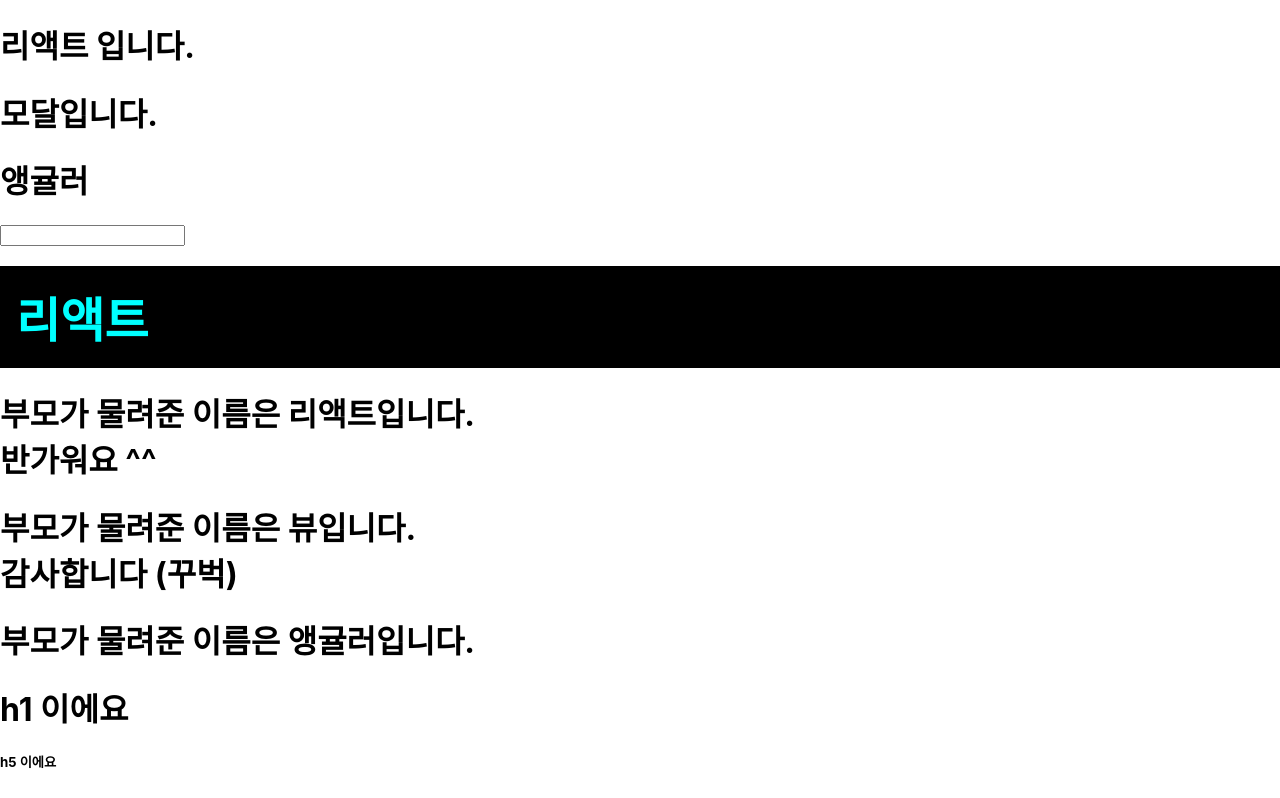
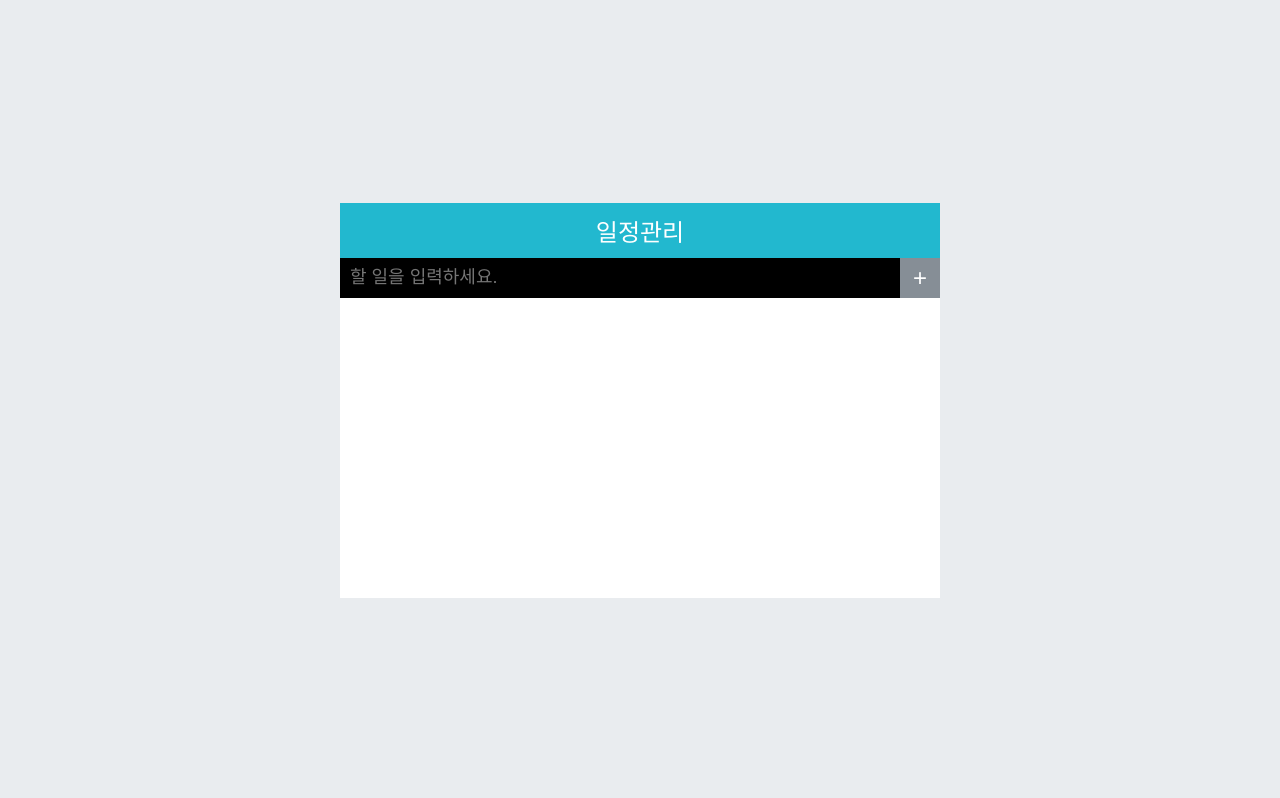
Before and after one commit to hdy86/study_react, a React (Create React App) app in the folder react-app/: page / in a window 1280 px wide. Shown: the top 798 px of the page. Built offline with nearby package versions, Linux system fonts and the light colour scheme.

Commit message:
day07 - todo list

```diff
--- a/react-app/src/App.js
+++ b/react-app/src/App.js
@@ -14,11 +14,16 @@
 import InputFile from "./components/InputFile";
 import StyledComponent from "./components/StyledComponent";
 import Flex from "./components/Flex";
+import Todo from "./components/Todo";
 
 function App() {
   const name1 = "리액트";
   return (
     <>
+      {/* 220720 */}
+      <Todo />
+      <br />
+      <br />
       {/* 220712 */}
       <Jsx />
       <br />
--- /dev/null
+++ b/react-app/src/components/Todo/Form.jsx
@@ -0,0 +1,56 @@
+import { useState, useRef } from "react";
+import styled from "styled-components";
+
+const Form = ({ onAdd }) => {
+  // 입력 관리
+  const [text, setText] = useState("");
+  const inputEl = useRef(null);
+
+  const handleAdd = () => {
+    onAdd(text);
+    setText("");
+    inputEl.current.focus();
+  };
+  const handleKeyUp = (e) => {
+    if (e.key === "Enter") {
+      handleAdd();
+    }
+  };
+
+  return (
+    <InputWrapper>
+      <Input
+        value={text}
+        onChange={(e) => setText(e.target.value)}
+        onKeyUp={handleKeyUp}
+        ref={inputEl}
+        placeholder="할 일을 입력하세요."
+      />
+      <BtnSubmit onClick={handleAdd}>+</BtnSubmit>
+    </InputWrapper>
+  );
+};
+
+const InputWrapper = styled.div`
+  display: flex;
+  height: 40px;
+`;
+const Input = styled.input`
+  flex: 1;
+  background: #000;
+  color: #fff;
+  border: none;
+  outline: none;
+  font-size: 18px;
+  padding: 10px;
+`;
+const BtnSubmit = styled.button`
+  border: none;
+  color: #fff;
+  font-size: 24px;
+  width: 40px;
+  background: #868e96;
+  cursor: pointer;
+`;
+
+export default Form;
--- /dev/null
+++ b/react-app/src/components/Todo/List.jsx
@@ -0,0 +1,45 @@
+import styled from "styled-components";
+
+const TodoList = ({ data, onDelete, onChecked }) => {
+  // 리스트 출력 담당
+  return (
+    <List>
+      {data.map(({ id, content, checked }) => (
+        <Item key={id}>
+          <label>
+            <input
+              type="checkbox"
+              checked={checked}
+              onChange={() => onChecked(id)}
+            />
+            <Content>{content}</Content>
+          </label>
+          <BtnDelete onClick={() => onDelete(id)}>X</BtnDelete>
+        </Item>
+      ))}
+    </List>
+  );
+};
+
+const List = styled.ul`
+  list-style: none;
+  margin: 0;
+  padding: 0;
+  min-height: 300px;
+  background: #fff;
+`;
+const Item = styled.li`
+  height: 50px;
+  display: flex;
+  align-items: center;
+  justify-content: space-between;
+  padding: 0 20px;
+
+  & + & {
+    border-top: 1px solid #ddd;
+  }
+`;
+const Content = styled.span``;
+const BtnDelete = styled.button``;
+
+export default TodoList;
--- /dev/null
+++ b/react-app/src/components/Todo/index.jsx
@@ -0,0 +1,84 @@
+import { useState, useRef } from "react";
+import styled from "styled-components";
+
+import Form from "./Form";
+import List from "./List";
+
+// const todoList = [
+//   {
+//     id: 1,
+//     content: "할일1",
+//     checked: false,
+//   },
+//   {
+//     id: 2,
+//     content: "할일2",
+//     checked: true,
+//   },
+//   {
+//     id: 3,
+//     content: "할일3",
+//     checked: false,
+//   },
+// ];
+
+const Todo = () => {
+  // 리스트 관리
+  const [todos, setTodos] = useState([]);
+  const nextId = useRef(1);
+
+  const handleAdd = (content) => {
+    const nextTodo = [
+      ...todos,
+      { id: nextId.current, content, checked: false },
+    ];
+    setTodos(nextTodo);
+    nextId.current++;
+  };
+
+  const handleDelete = (deleteId) => {
+    const nextTodo = todos.filter((todo) => todo.id !== deleteId);
+    setTodos(nextTodo);
+  };
+
+  const handleChecked = (checkId) => {
+    const nextTodo = todos.map((todo) => {
+      if (todo.id === checkId) {
+        todo.checked = !todo.checked;
+      }
+      return todo;
+    });
+    setTodos(nextTodo);
+  };
+
+  return (
+    <Layout>
+      <Container>
+        <Title>일정관리</Title>
+        <Form onAdd={handleAdd} />
+        <List data={todos} onDelete={handleDelete} onChecked={handleChecked} />
+      </Container>
+    </Layout>
+  );
+};
+
+const Layout = styled.div`
+  background: #e9ecef;
+  min-height: 100vh;
+  display: flex;
+  justify-content: center;
+  align-items: center;
+`;
+const Container = styled.div`
+  width: 600px;
+  margin: 0 auto;
+`;
+const Title = styled.div`
+  background: #22b8cf;
+  color: #fff;
+  font-size: 24px;
+  text-align: center;
+  padding: 10px;
+`;
+
+export default Todo;
```
